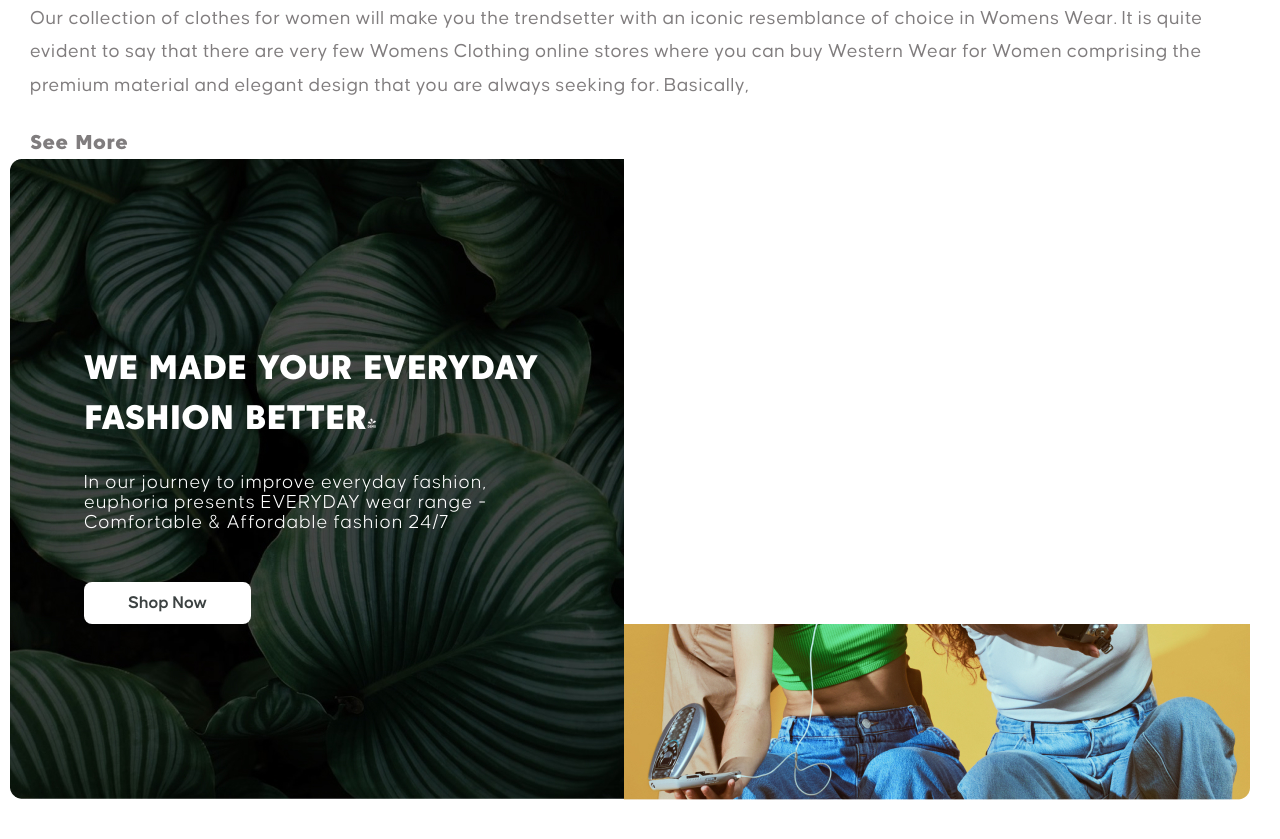
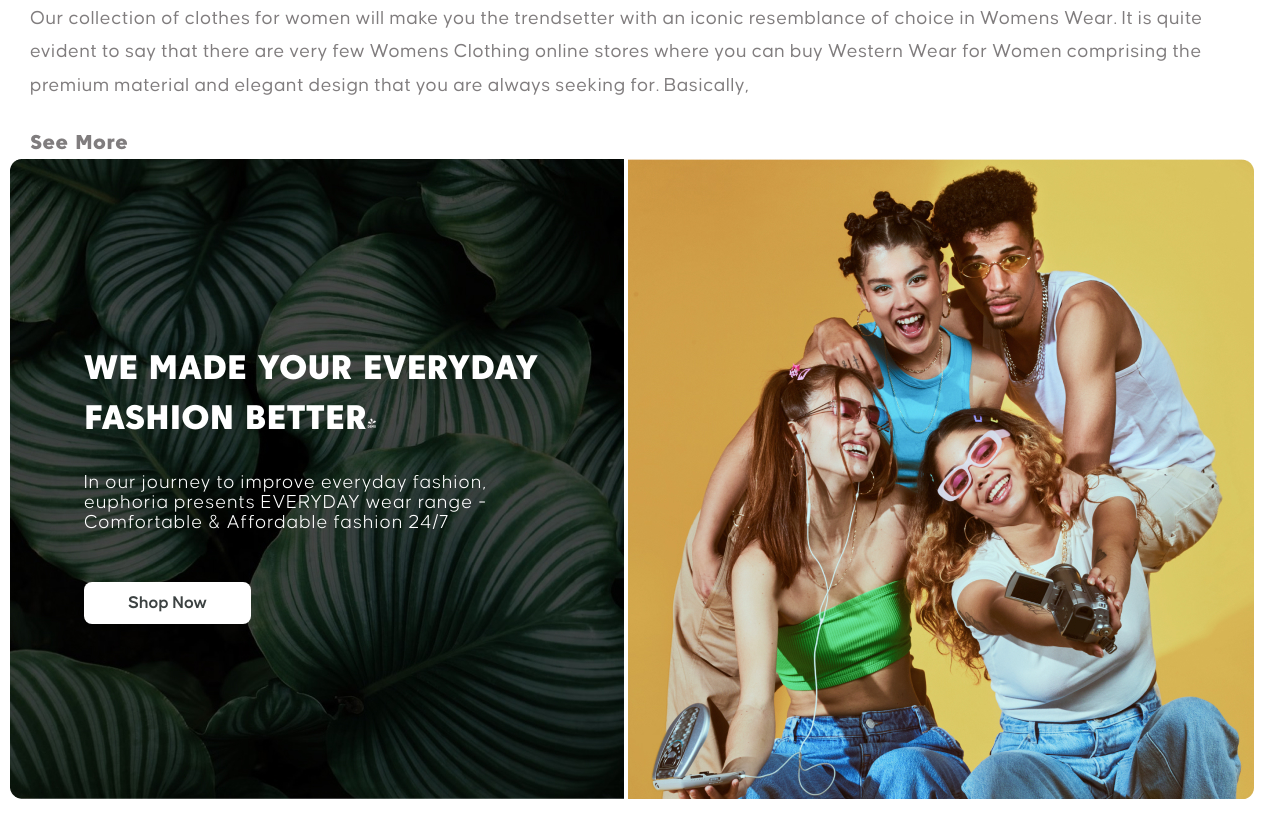
Before and after one commit to Vikabrig/lessons, a plain HTML site: page lesson_8_/index.html in a window 1280 px wide. Shown: the part 1970-2809 px from the top of the page. After the commit the page ends 2769 px from the top, so only its background shows below. Drawn offline with Linux system fonts and the light colour scheme; a web font is replaced by a local one.

Commit message:
Add files via upload

```diff
--- a/lesson_8_/css/style1.css
+++ b/lesson_8_/css/style1.css
@@ -244,14 +244,17 @@
     font-weight: 600;
 }
 
-.task_5 {
+/*.task_5 {
     margin-left: 10px;
-}
+    display: inline-block;
+}*/
 
 .text_4 {
+    margin-left: 10px;
     background: url("../img/unsplash.jpg") no-repeat;
     width: 613.997px;
     height: 640px;
+
     display: inline-block;
 }
 
@@ -292,9 +295,9 @@
 }
 
 .pct_7 {
-    background: url("../img/Rectangle\ 13.jpg") 0 -465px no-repeat;
+    background: url("../img/Rectangle\ 13.jpg") 0 0 no-repeat;
     width: 626px;
     height: 640px;
-    margin-left: 614px;
+    vertical-align: top;
     display: inline-block;
 }
--- a/lesson_8_/index.html
+++ b/lesson_8_/index.html
@@ -93,7 +93,7 @@
             </div>
         </div>
 
-        <div class="task_5">
+
 
         <div class="text_4">
             <div class="text_5">
@@ -106,17 +106,13 @@
             </div>
 
             <div class="button_1">Shop Now</div>
-                <div class="pct_7">
-                </div>
 
         </div>
 
 
+        <div class="pct_7">
+        </div>
 
-
-
-
-        </div>
 
     </main>
     <footer></footer>
```
Lines whose indentation alone changed are shown as unchanged.
